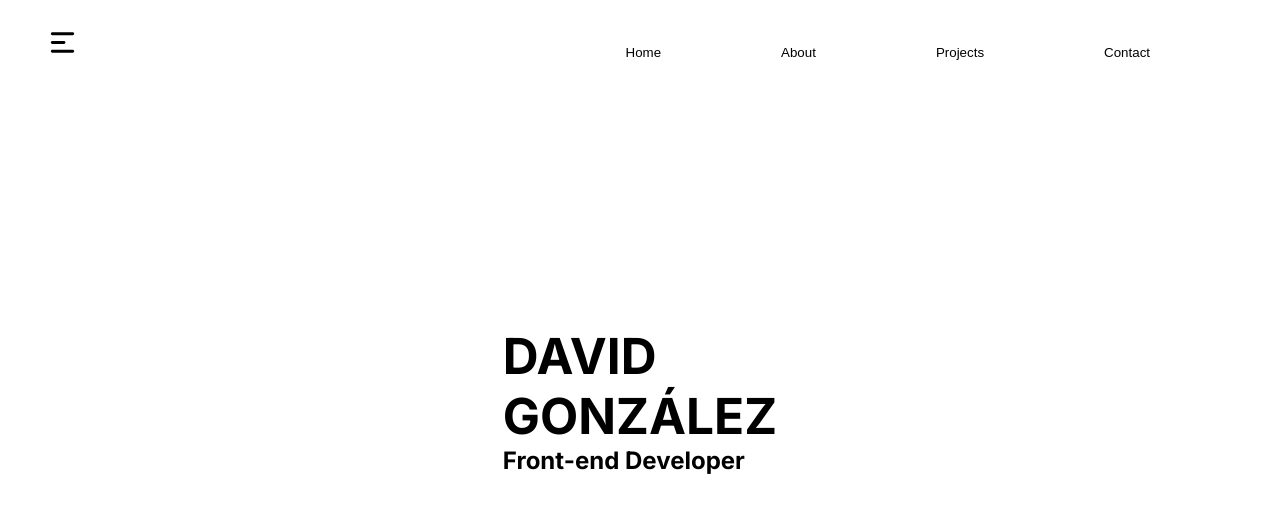
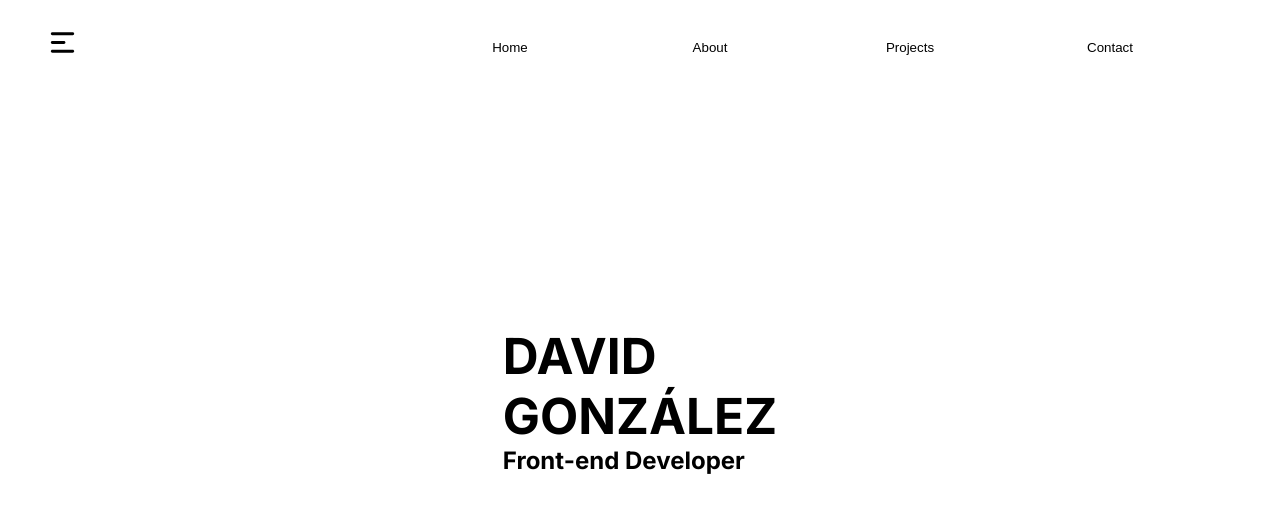
Before and after one commit to DavidDevJs/Portafolio_2021, a React (Create React App) app: page / in a window 1280 px wide. Shown: the top 512 px of the page. Built offline with nearby package versions, Linux system fonts and the light colour scheme.

Commit message:
fixed error hover navbar

```diff
--- a/src/components/Navbar/Nav.css
+++ b/src/components/Navbar/Nav.css
@@ -23,11 +23,14 @@ li {
   margin-inline: 60px;
 }
 
+.nav__sections button {
+  padding: 5px;
+  width: 80px;
+  border-radius: 14px;
+}
+
 .nav__sections button:hover {
-  width: 80px;
   cursor: pointer;
-  border-radius: 14px;
-  padding: 5px;
   box-shadow: 5px 5px 15px 0px rgba(13, 1, 122, 0.19);
 }
 
```
